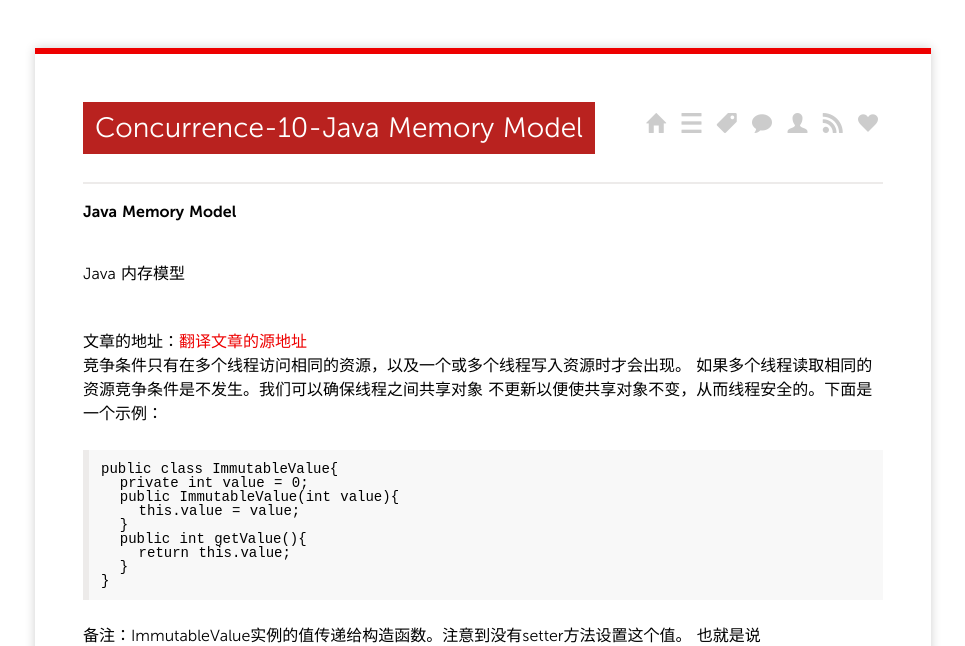
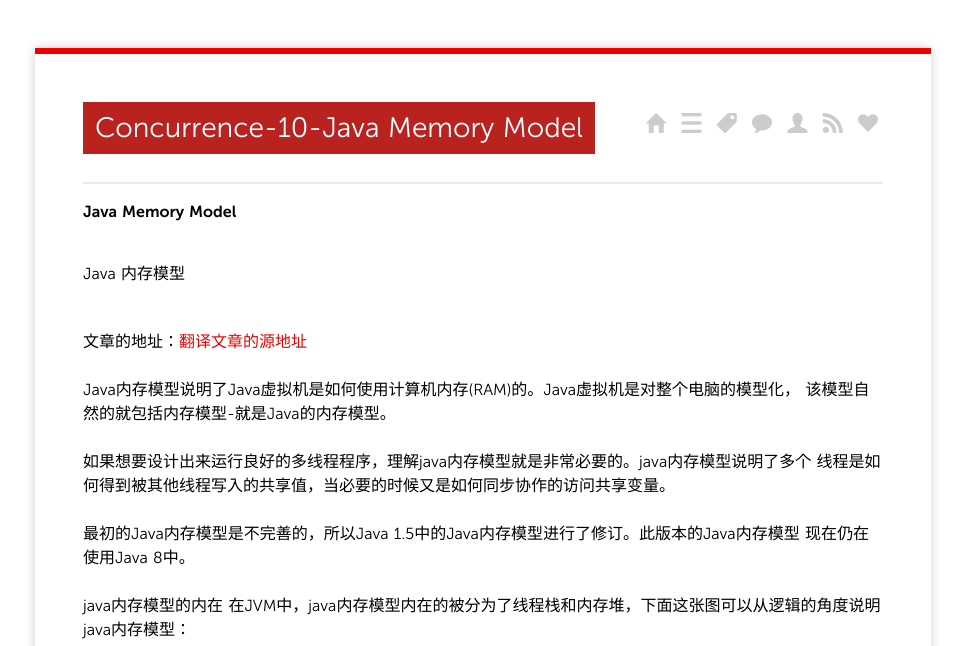
Before and after one commit to flyBread/flyBread.github.io, a Jekyll site: the page built from _posts/翻译/2015-07-30-translate10-Java Memory Model.md, in a window 1280 px wide. Shown: the top 646 px of the page, without its empty margins (157-1122 px from the left). Built offline with Jekyll 4.4.1, drawn with Linux system fonts in a browser that asks for light colours; nearby versions of some CDN libraries; Markdown is read by kramdown in place of the engine named in the settings; comment, search, counter and statistics services are not loaded; some of the changed text lies outside the part shown; grey boxes are pictures that could not be loaded.

Commit message:
点滴的积累，fighting

````diff
--- a/_posts/翻译/2015-07-30-translate10-Java Memory Model.md
+++ b/_posts/翻译/2015-07-30-translate10-Java Memory Model.md
@@ -12,56 +12,23 @@
 
 文章的地址：[翻译文章的源地址](http://tutorials.jenkov.com/java-concurrency/java-memory-model.html)
 <br/>
-竞争条件只有在多个线程访问相同的资源，以及一个或多个线程写入资源时才会出现。
-如果多个线程读取相同的资源竞争条件是不发生。我们可以确保线程之间共享对象
-不更新以便使共享对象不变，从而线程安全的。下面是一个示例：
 
-```
-public class ImmutableValue{
-  private int value = 0;
-  public ImmutableValue(int value){
-    this.value = value;
-  }
-  public int getValue(){
-    return this.value;
-  }
-}
-```
+Java内存模型说明了Java虚拟机是如何使用计算机内存(RAM)的。Java虚拟机是对整个电脑的模型化，
+该模型自然的就包括内存模型-就是Java的内存模型。
 
-备注：ImmutableValue实例的值传递给构造函数。注意到没有setter方法设置这个值。 也就是说
-ImmutableValue实例创建后不能更改其值。它是不可变的。 然而你可以使用getValue()方法获取它的值。
+如果想要设计出来运行良好的多线程程序，理解java内存模型就是非常必要的。java内存模型说明了多个
+线程是如何得到被其他线程写入的共享值，当必要的时候又是如何同步协作的访问共享变量。
 
-如果你需要操作ImmutableValue实例的值，你可以在操作运算后返回一个新的实例，下面就是add的方法：
+最初的Java内存模型是不完善的，所以Java 1.5中的Java内存模型进行了修订。此版本的Java内存模型
+现在仍在使用Java 8中。
 
+java内存模型的内在
+在JVM中，java内存模型内在的被分为了线程栈和内存堆，下面这张图可以从逻辑的角度说明java内存模型：
 
-```
- public ImmutableValue add(int valueToAdd){
-      return new ImmutableValue(this.value + valueToAdd);
-      }
-```
+![](http://tutorials.jenkov.com/images/java-concurrency/java-memory-model-1.png)
 
-备注：add方法直接返回了一个实例，并且构造函数中接受的是加操作之后的值，而不是返回value所在的实例。
+在JVM中运行的每一个线程都有自己的线程栈，线程栈中包含到达当前执行的代码线程必须调用的方法，我常
+把这个称之为调用栈，随着线程执行代码，调用栈随之发生变化。
 
-引用不是线程安全的
-如果对象是不变的，那么它是线程安全的，但是对于它的引用可能不是线程安全的，见下例：
-
-```
-public class Calculator{
-  private ImmutableValue currentValue = null;
-  public ImmutableValue getValue(){
-    return currentValue;
-  }
-  public void setValue(ImmutableValue newValue){
-    this.currentValue = newValue;
-  }
-  public void add(int newValue){
-    this.currentValue = this.currentValue.add(newValue);
-  }
-}
-```
-
-类Calculator 包含一个对ImmutableValue实例的引用，即使是使用了内部不可变的对象，现在也通过setValue方法和add方法你能够改变引用值，
-所以这个引用本身不是不可变的，所以它不是线程安全的。换句话说，就是不可变的类是线程安全的，但是对他的引用不是的。在通过不变形保证
-线程安全时，需要记住这一点。
-
-如果想要Calculator这个类线程安全，你可以声明getValue(), setValue(), and add()是同步方法。
+线程栈中也会包含所有被执行方法（调用栈中的所有的方法）的局部变量，一个线程只能够访问它自己的线程
+栈，局部变量只对创建它的那个线程可见，对其他的线程是不可见的。
````
Also changed, not shown: 1 other file.
